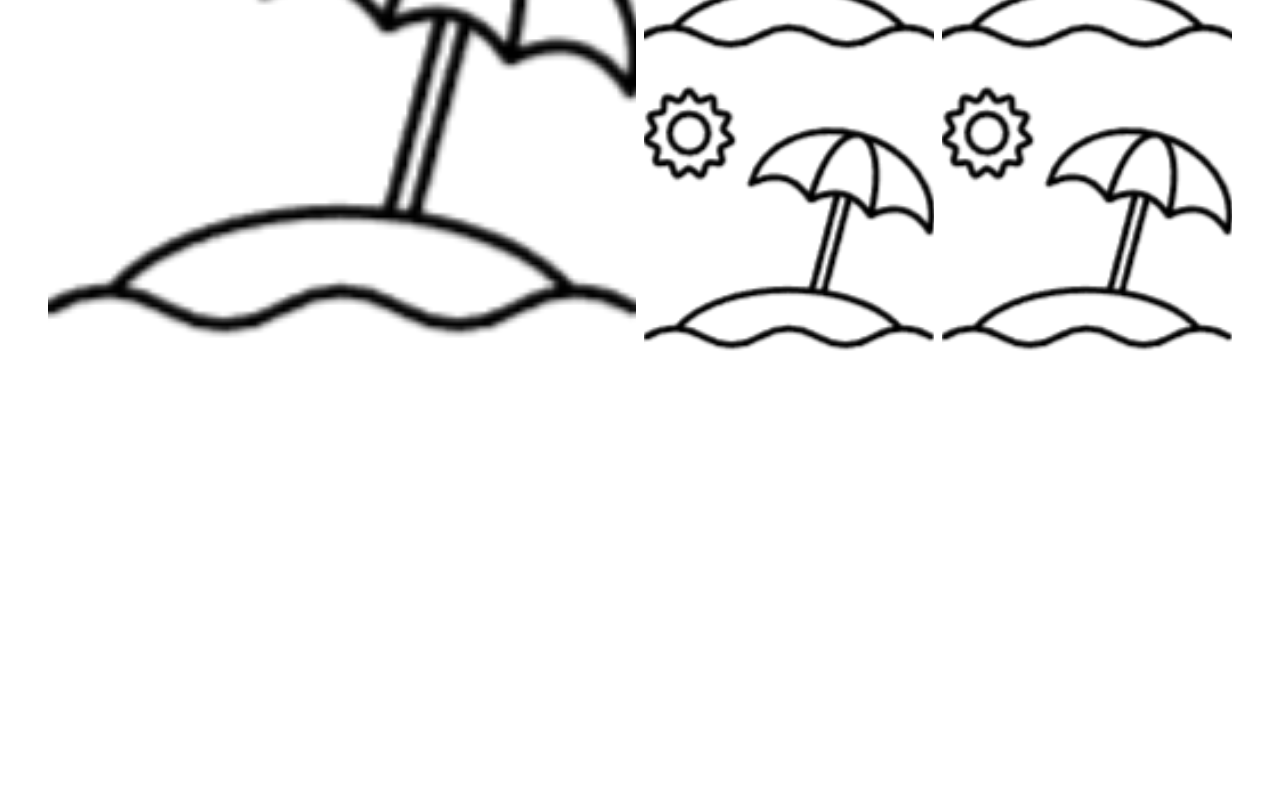
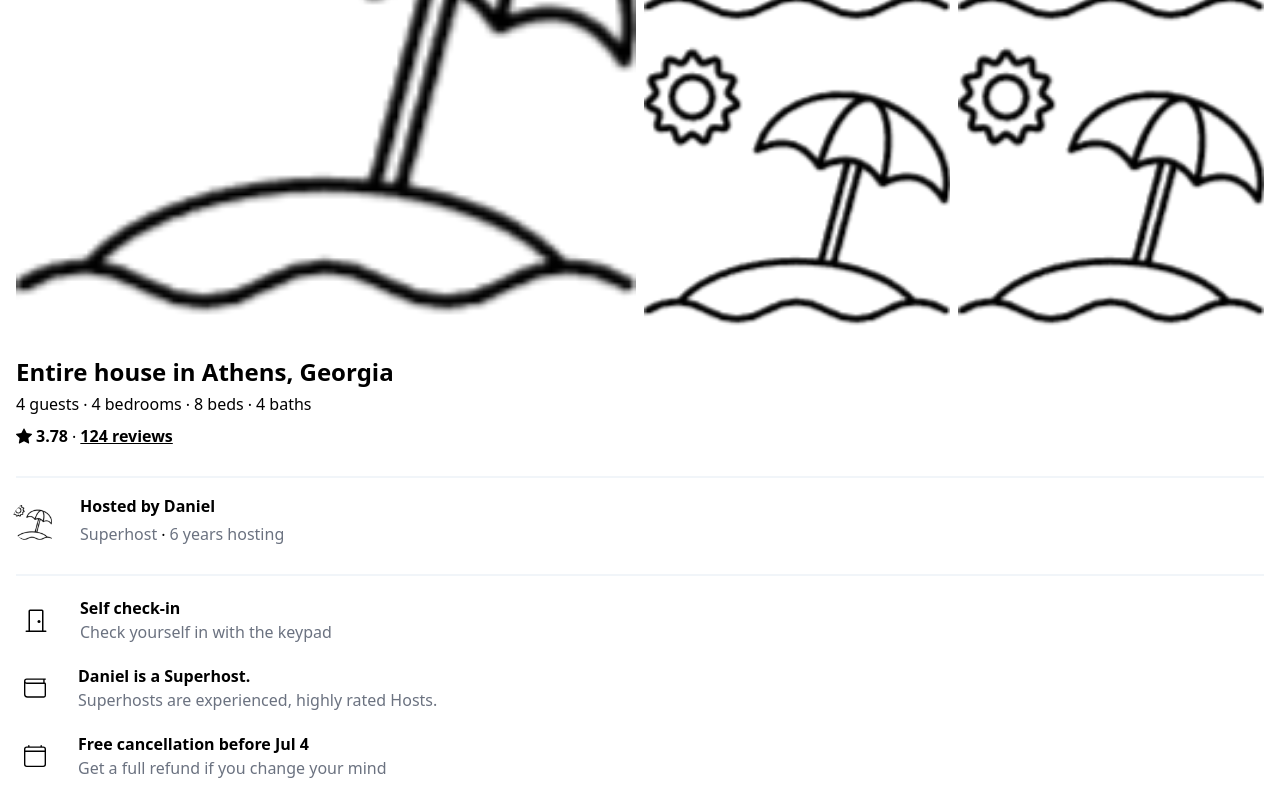
Before and after one commit to danielgoehring/TripPioneer, a React (Vite) app in the folder frontend/: page /Listing in a window 1280 px wide. Shown: the part 578-1378 px from the top of the page. Before the commit the page ends 998 px from the top, so only its background shows below. Built offline with nearby package versions, Linux system fonts and the light colour scheme; no server answers.

Commit message:
added more to listing page

```diff
--- a/frontend/src/App.css
+++ b/frontend/src/App.css
@@ -1,8 +1,7 @@
 #root {
   max-width: 1280px;
   margin: 0 auto;
-  padding: 2rem;
-  text-align: center;
+  /* text-align: center; */
 }
 
 .logo {
@@ -88,3 +87,7 @@
   height: 291.6px;
   border-bottom-right-radius: 10px;
 }
+
+.marginr {
+  margin: 20px;
+}
--- a/frontend/src/pages/Listing.jsx
+++ b/frontend/src/pages/Listing.jsx
@@ -23,7 +23,7 @@ function Listing() {
   const firstImage = images[0];
   return (
     <>
-      <div className="border border-slate-100 mt-6"></div>
+      <div className="border border-slate-100 mx-4 mt-6"></div>
       <div className="flex justify-between px-4 mt-6">
         <div className="text-3xl font-semibold">Lake Rock Mountain Home</div>
         <div className="flex">
@@ -99,6 +99,127 @@ function Listing() {
           />
         </div>
       </div>
+      <div>
+        <div className="px-4">
+          <div className="text-2xl font-semibold text-left">
+            Entire house in Athens, Georgia
+          </div>
+          <div className="flex items-center">
+            <div>4 guests</div>
+            <div className="pb-2 mx-1">.</div>
+            <div>4 bedrooms</div>
+            <div className="pb-2 mx-1">.</div>
+            <div>8 beds</div>
+            <div className="pb-2 mx-1">.</div>
+            <div>4 baths</div>
+          </div>
+          <div className="flex items-center">
+            <div className="mr-1">
+              <svg
+                xmlns="http://www.w3.org/2000/svg"
+                width="16"
+                height="16"
+                fill="currentColor"
+                class="bi bi-star-fill"
+                viewBox="0 0 16 16"
+              >
+                <path d="M3.612 15.443c-.386.198-.824-.149-.746-.592l.83-4.73L.173 6.765c-.329-.314-.158-.888.283-.95l4.898-.696L7.538.792c.197-.39.73-.39.927 0l2.184 4.327 4.898.696c.441.062.612.636.282.95l-3.522 3.356.83 4.73c.078.443-.36.79-.746.592L8 13.187l-4.389 2.256z" />
+              </svg>
+            </div>
+            <div className="font-semibold">3.78</div>
+            <div className="pb-2 mx-1">.</div>
+            <div className="font-semibold underline">124 reviews</div>
+          </div>
+        </div>
+        <div className="border border-slate-100 mx-4 mt-6"></div>
+
+        <div className="flex items-center my-4 ml-3">
+          <div className=" overflow-hidden rounded-full">
+            <img
+              className="object-cover w-10 h-10 mr-7"
+              src={beachicon}
+              alt="beach"
+            />
+          </div>
+          <div>
+            <div className="font-semibold">Hosted by Daniel</div>
+            <div className="flex items-center">
+              <div className="text-gray-500">Superhost</div>
+              <div className="pb-2 mx-1">.</div>
+              <div className="text-gray-500">6 years hosting</div>
+            </div>
+          </div>
+        </div>
+        <div className="border border-slate-100 mx-4 mt-6"></div>
+        <div className="flex items-center my-4 marginr">
+          <div className="ml-1">
+            <svg
+              xmlns="http://www.w3.org/2000/svg"
+              width="24"
+              height="24"
+              fill="currentColor"
+              class="bi bi-door-closed mr-8"
+              viewBox="0 0 16 16"
+            >
+              <path d="M3 2a1 1 0 0 1 1-1h8a1 1 0 0 1 1 1v13h1.5a.5.5 0 0 1 0 1h-13a.5.5 0 0 1 0-1H3zm1 13h8V2H4z" />
+              <path d="M9 9a1 1 0 1 0 2 0 1 1 0 0 0-2 0" />
+            </svg>
+          </div>
+          <div>
+            <div className="font-semibold">Self check-in</div>
+            <div className="flex items-center">
+              <div className="text-gray-500">
+                Check yourself in with the keypad
+              </div>
+            </div>
+          </div>
+        </div>
+
+        <div className="flex items-center my-4 marginr">
+          <div className="ml-1">
+            <svg
+              xmlns="http://www.w3.org/2000/svg"
+              width="22"
+              height="22"
+              fill="currentColor"
+              class="bi bi-wallet mr-8"
+              viewBox="0 0 16 16"
+            >
+              <path d="M0 3a2 2 0 0 1 2-2h13.5a.5.5 0 0 1 0 1H15v2a1 1 0 0 1 1 1v8.5a1.5 1.5 0 0 1-1.5 1.5h-12A2.5 2.5 0 0 1 0 12.5zm1 1.732V12.5A1.5 1.5 0 0 0 2.5 14h12a.5.5 0 0 0 .5-.5V5H2a2 2 0 0 1-1-.268M1 3a1 1 0 0 0 1 1h12V2H2a1 1 0 0 0-1 1" />
+            </svg>
+          </div>
+          <div>
+            <div className="font-semibold">Daniel is a Superhost.</div>
+            <div className="flex items-center">
+              <div className="text-gray-500">
+                Superhosts are experienced, highly rated Hosts.
+              </div>
+            </div>
+          </div>
+        </div>
+        <div className="flex items-center my-4 marginr">
+          <div className="ml-1">
+            <svg
+              xmlns="http://www.w3.org/2000/svg"
+              width="22"
+              height="22"
+              fill="currentColor"
+              class="bi bi-calendar4 mr-8"
+              viewBox="0 0 16 16"
+            >
+              <path d="M3.5 0a.5.5 0 0 1 .5.5V1h8V.5a.5.5 0 0 1 1 0V1h1a2 2 0 0 1 2 2v11a2 2 0 0 1-2 2H2a2 2 0 0 1-2-2V3a2 2 0 0 1 2-2h1V.5a.5.5 0 0 1 .5-.5M2 2a1 1 0 0 0-1 1v1h14V3a1 1 0 0 0-1-1zm13 3H1v9a1 1 0 0 0 1 1h12a1 1 0 0 0 1-1z" />
+            </svg>
+          </div>
+          <div>
+            <div className="font-semibold">Free cancellation before Jul 4</div>
+            <div className="flex items-center">
+              <div className="text-gray-500">
+                Get a full refund if you change your mind
+              </div>
+            </div>
+          </div>
+        </div>
+      </div>
     </>
   );
 }
```
